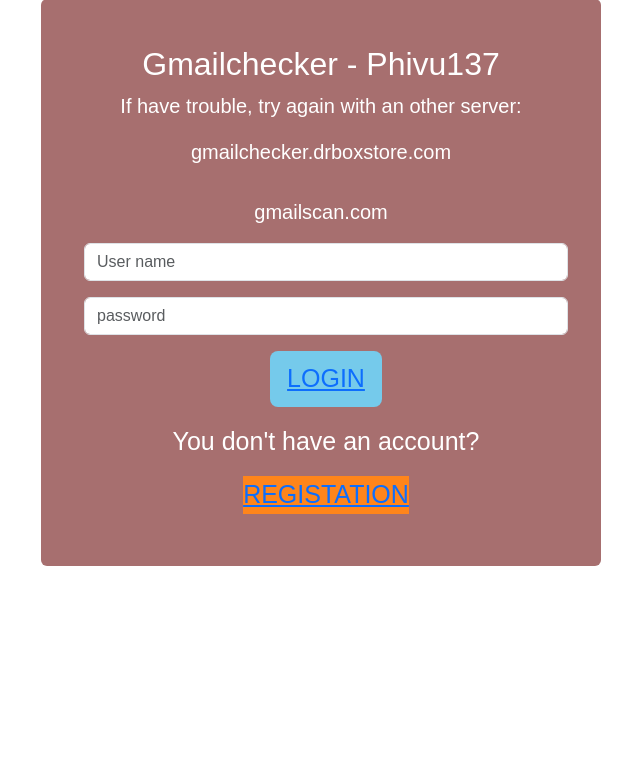
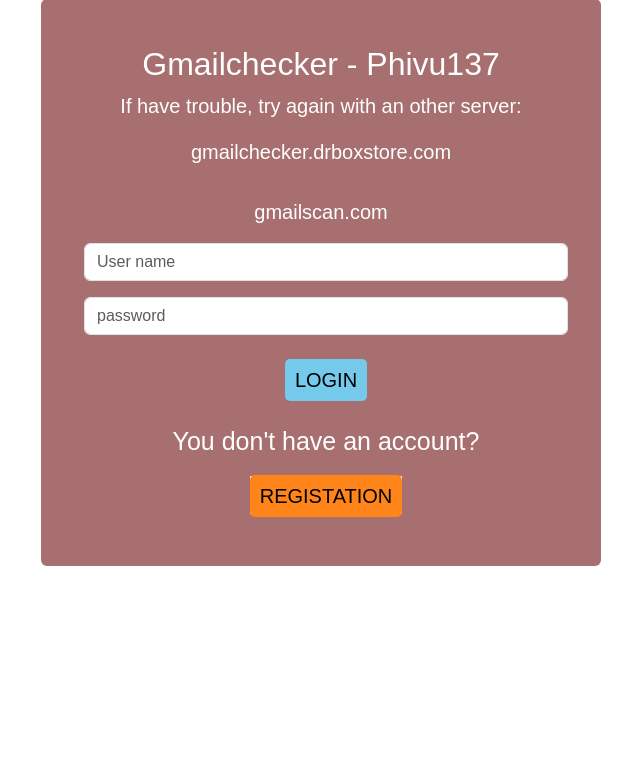
Before and after one commit to anikdey13/Gmail-Checker, a PHP site: page / in a window 1280 px wide. Shown: the part 89-846 px from the top of the page, without its empty margins (307-947 px from the left). Run offline with PHP 8.4, Linux system fonts and the light colour scheme; some web fonts are replaced.

Commit message:
form btn style modified

```diff
--- a/Css/style.css
+++ b/Css/style.css
@@ -99,12 +99,23 @@
     direction: none;
 }
 
-.btn {
+.btn a {
     text-decoration: none;
     /* color: #75CAEB; */
     background: #75CAEB;
+
+    color: #000;
+    padding: 10px;
+    border-radius: 5px;
+    font-size: 20px;
 }
 
-.btn-r {
+.btn-r a {
     background: #FF851B;
+
+    text-decoration: none;
+    padding: 10px;
+    color: #000;
+    border-radius: 5px;
+    font-size: 20px;
 }
```
Also changed, not shown: index.html (+8 -2 lines).
